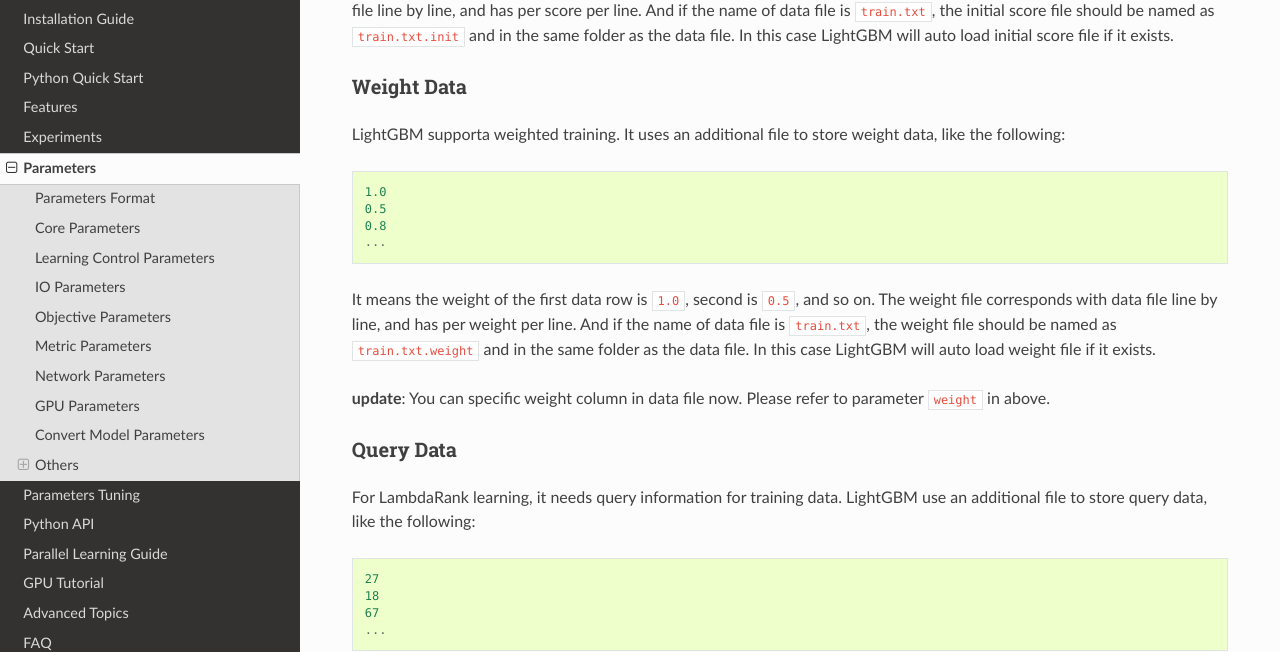
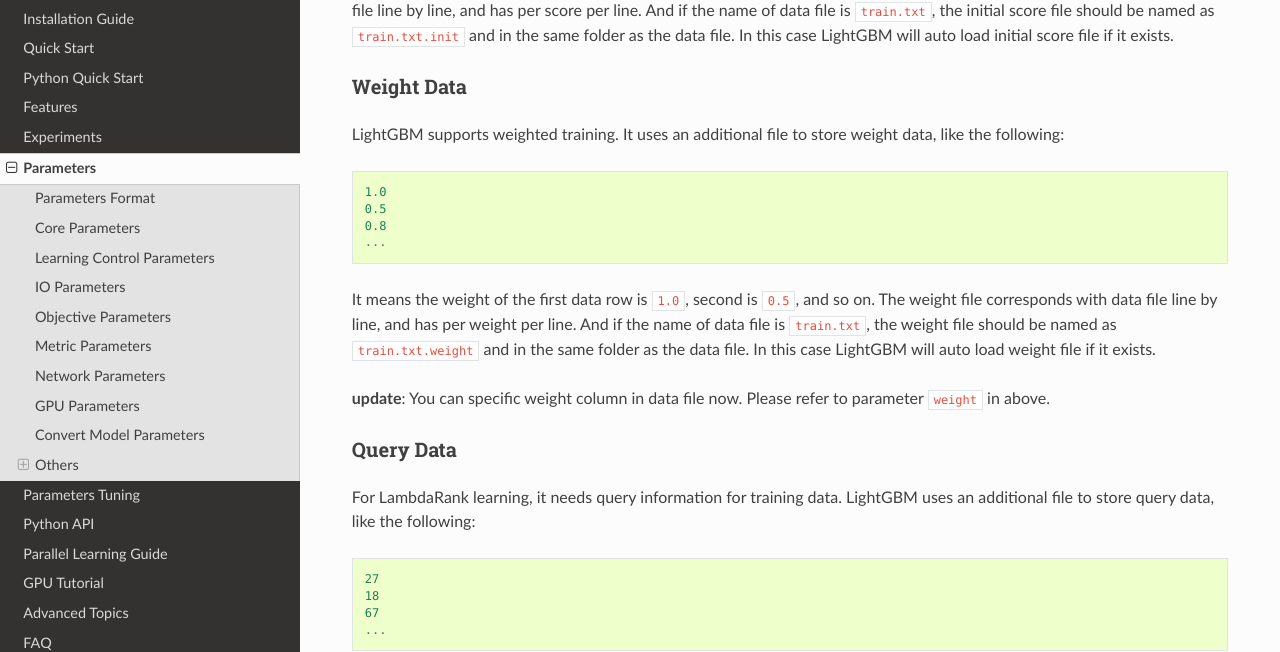
Before and after one commit to microsoft/LightGBM, a Sphinx documentation site: the page built from docs/Parameters.rst, in a window 1280 px wide and 900 px high, scrolled down 9959 px. Shown: the part 133-785 px from the top of the window. Built offline with Sphinx 7.4.7 and the Read the Docs theme 2.0.0, drawn with Linux system fonts in a browser that asks for light colours; some of the changed text lies outside the part shown.

Commit message:
[docs] fixed typos (#1211)
* fixed typo

* fixed render of default value of metric param

* fixed typos

```diff
--- a/docs/Parameters.rst
+++ b/docs/Parameters.rst
@@ -576,7 +576,7 @@
 Metric Parameters
 -----------------
 
--  ``metric``, default=``None``, type=multi-enum
+-  ``metric``, default=\ ``None``, type=multi-enum
 
    -  if ``None``, metric corresponding to specified application will be used
 
@@ -720,7 +720,7 @@
 Weight Data
 ~~~~~~~~~~~
 
-LightGBM supporta weighted training. It uses an additional file to store weight data, like the following:
+LightGBM supports weighted training. It uses an additional file to store weight data, like the following:
 
 ::
 
@@ -741,7 +741,7 @@
 ~~~~~~~~~~
 
 For LambdaRank learning, it needs query information for training data.
-LightGBM use an additional file to store query data, like the following:
+LightGBM uses an additional file to store query data, like the following:
 
 ::
 
```
